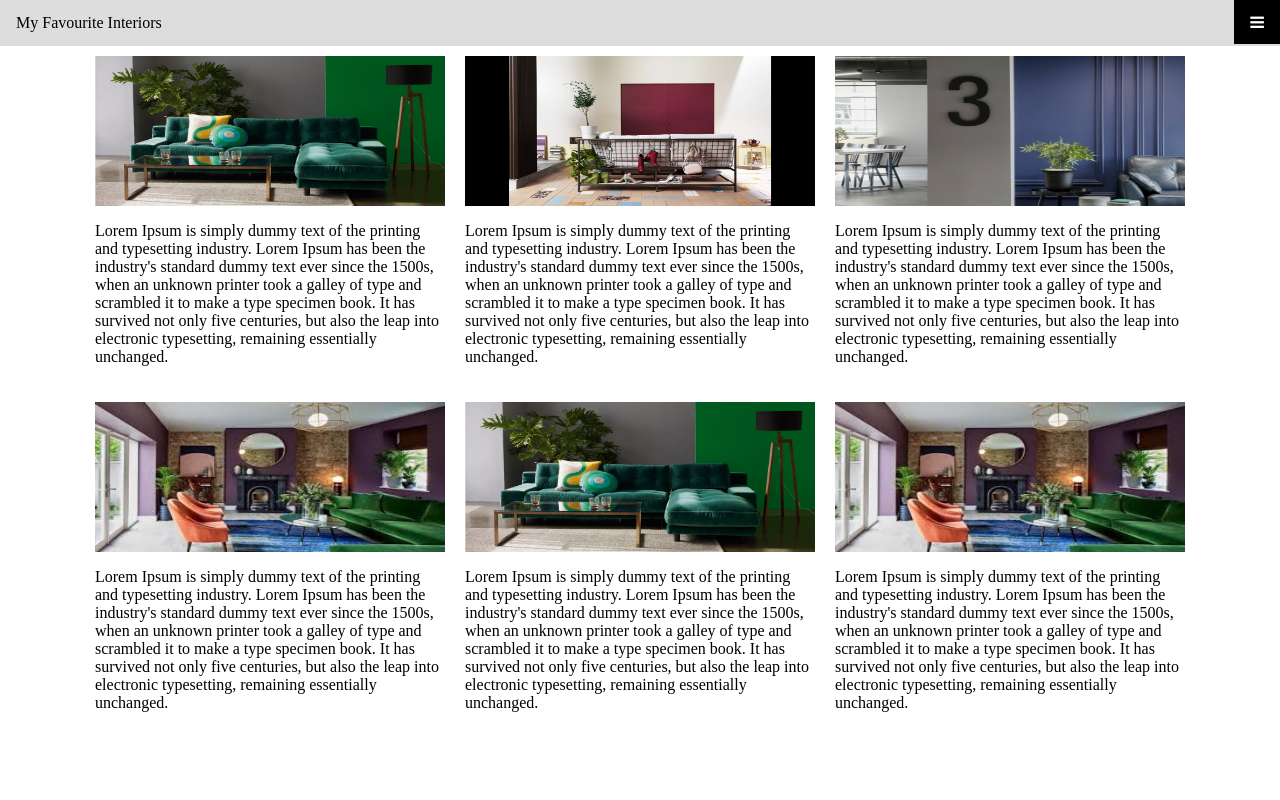
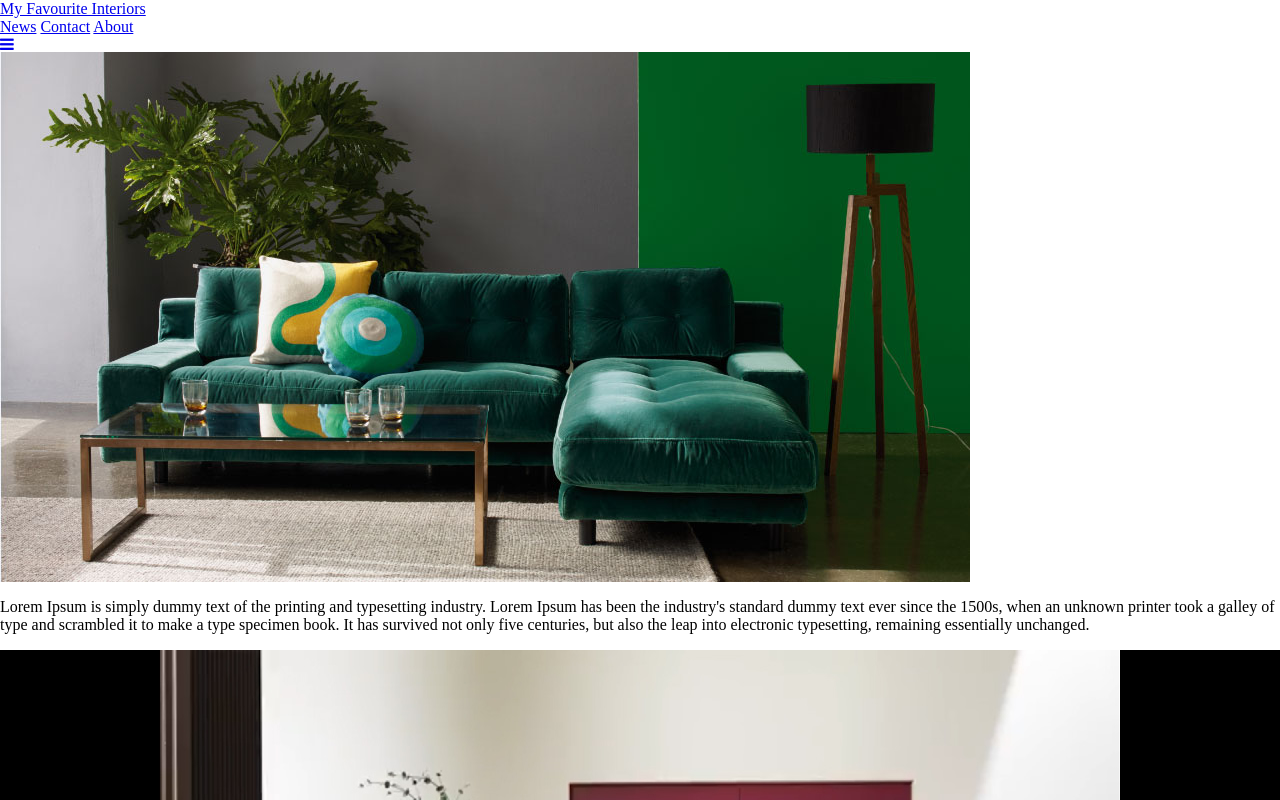
Before and after one commit to jegan128/jegan128.github.io, a plain HTML site: page index.html in a window 1280 px wide. Shown: the top 800 px of the page. Drawn offline with Linux system fonts and the light colour scheme.

Commit message:
Update style2.css

```diff
--- a/css/style2.css
+++ b/css/style2.css
@@ -11,64 +11,6 @@ html{
 
 body, h2{
 	margin: 0;
-}
-
-
-.card-list-wrapper{
-	display: flex;
-	flex-direction: column;
-	justify-content: center;
-}
-
-.card{
-	margin: 10px;
-}
-
-
-img{
-	width: 100%;
-}
-
-/* Style the navigation menu */
-.topnav {
-  overflow: hidden;
-  background-color: #333;
-  position: relative;
-}
-
-/* Hide the links inside the navigation menu (except for logo/home) */
-.topnav #myLinks {
-  display: none;
-}
-
-/* Style navigation menu links */
-.topnav a {
-  color: white;
-  padding: 14px 16px;
-  text-decoration: none;
-  font-size: px;
-  display: block;
-}
-
-/* Style the hamburger menu */
-.topnav a.icon {
-  background: black;
-  display: block;
-  position: absolute;
-  right: 0;
-  top: 0;
-}
-
-/* Add a grey background color on mouse-over */
-.topnav a:hover {
-  background-color: #ddd;
-  color: black;
-}
-
-/* Style the active link (or home/logo) */
-.active {
-  background-color: #4CAF50;
-  color: white;
 }
 
 .wrapper {
@@ -102,21 +44,6 @@ img{
   }
 
   @media only screen and  (min-width: 768px) {
-	.card-list-wrapper{
-		flex-direction: row;
-		flex-wrap: wrap;
-		max-width: 1200px;
-		margin: auto;
-	}
-
-	.card{
-		width: 350px;
-	}
-
-	img{
-		height:150px;
-	}
-
 	 .form-row > input {
     	flex:3;
    }
```
